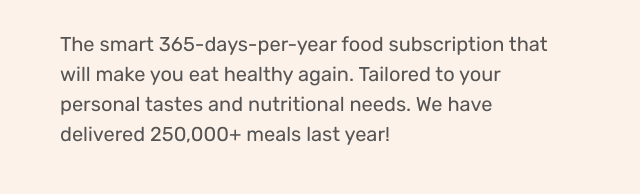
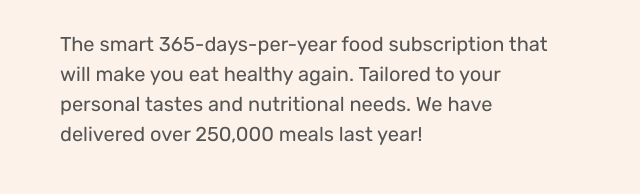
Before and after one commit to AGB117/omnifoodpojectudemy, a website: page index.html in a window 1280 px wide. Shown: the part 286-480 px from the top of the page, 12-652 px from the left. Drawn offline with nearby package versions, Linux system fonts and the light colour scheme; some packages are replaced by stand-ins of ours; a script that the page names is missing.

Commit message:
update to hero description

```diff
--- a/index.html
+++ b/index.html
@@ -58,7 +58,7 @@
             <p class="hero-description">
               The smart 365-days-per-year food subscription that will make you
               eat healthy again. Tailored to your personal tastes and
-              nutritional needs. We have delivered 250,000+ meals last year!
+              nutritional needs. We have delivered over 250,000 meals last year!
             </p>
             <a href="#cta" class="btn btn--full margin-right-sm"
               >Start eating well</a
```
